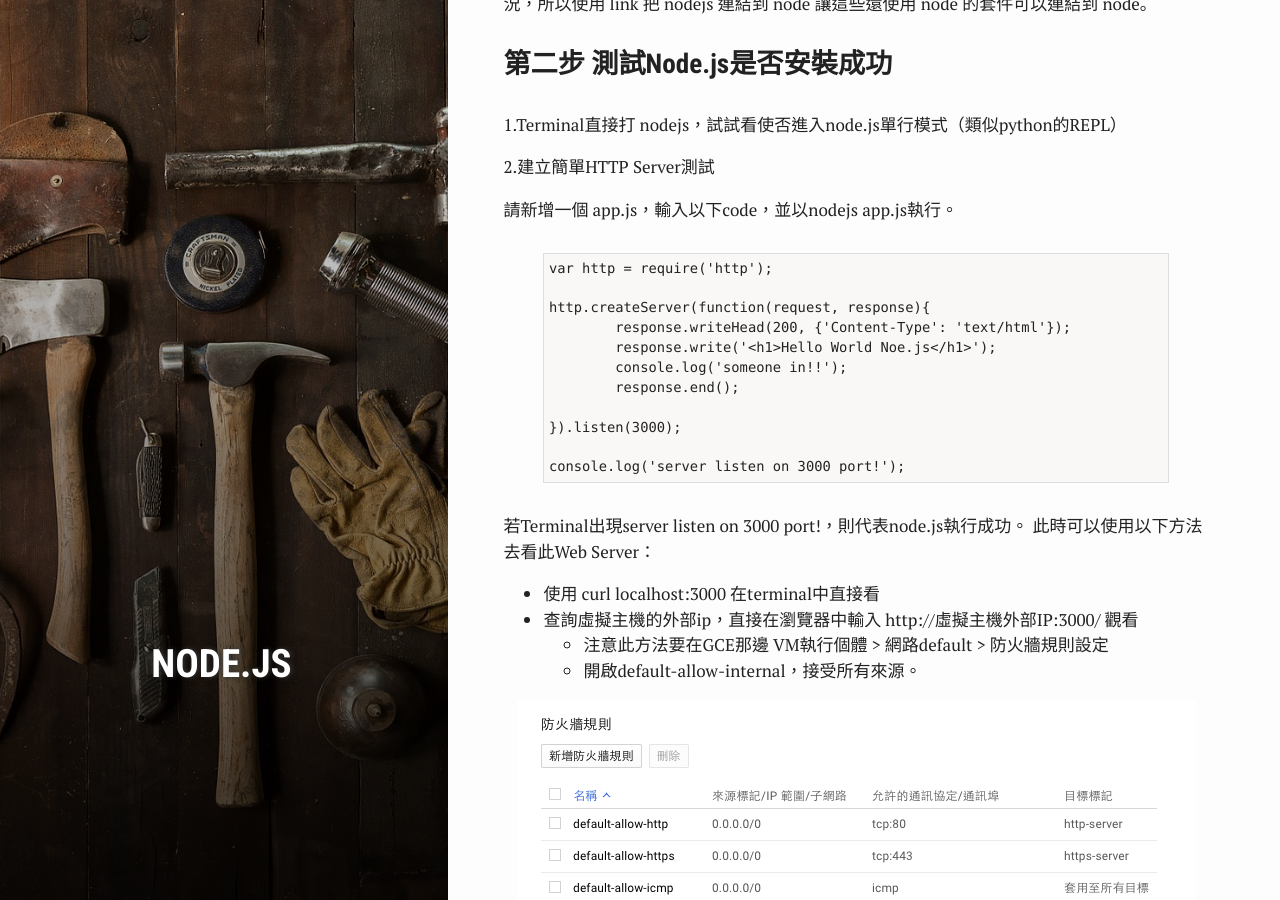
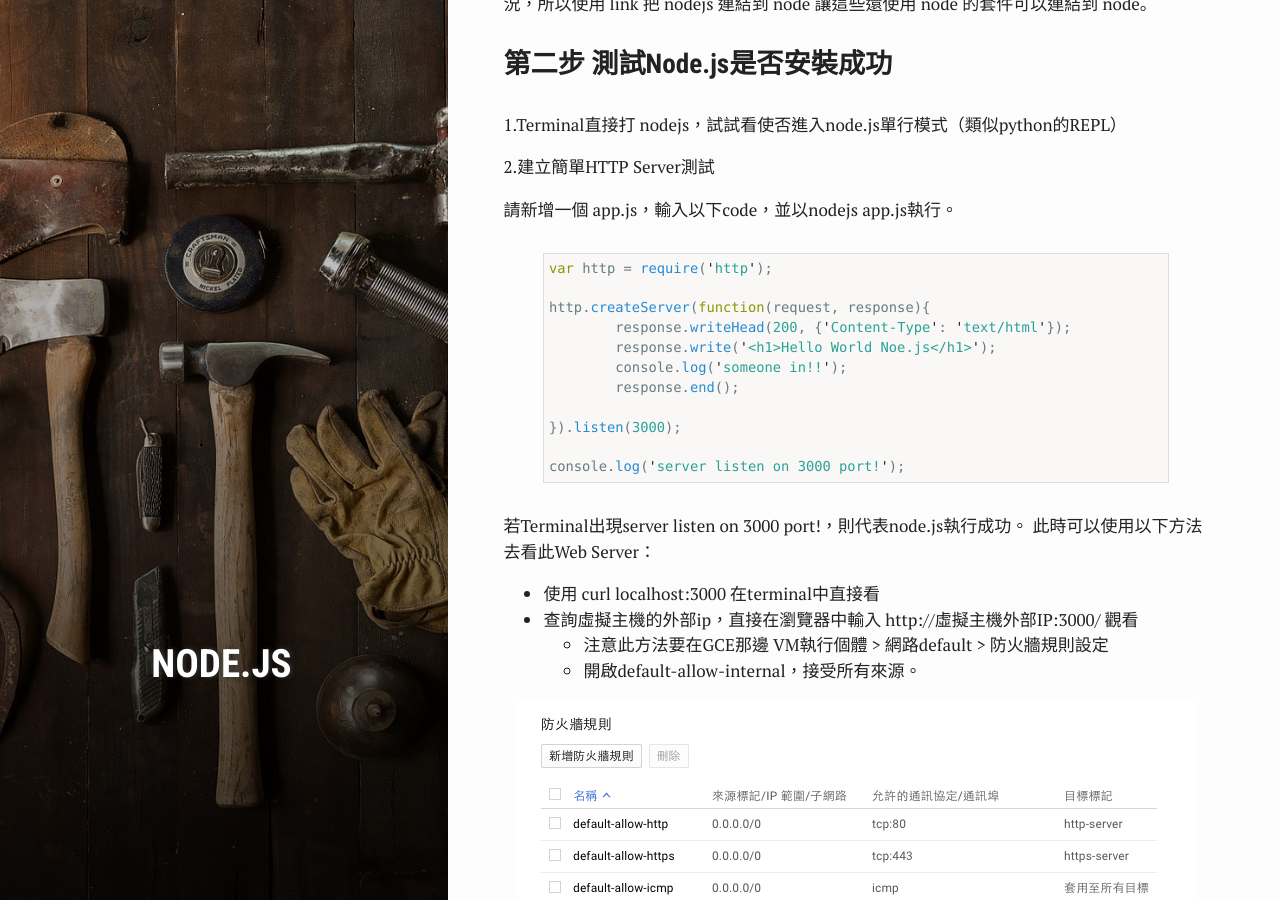
Before and after one commit to nps798/nps798.github.io, a Jekyll site: the page built from _posts/2017-01-17-Node.js、Express安裝於GCE紀錄（狀況排除的寒假）.md, in a window 1280 px wide and 900 px high, scrolled down 865 px. Built offline with Jekyll 4.4.1, drawn with Linux system fonts in a browser that asks for light colours.

Commit message:
edit posts

```diff
--- a/_posts/2017-01-17-Node.js、Express安裝於GCE紀錄（狀況排除的寒假）.md
+++ b/_posts/2017-01-17-Node.js、Express安裝於GCE紀錄（狀況排除的寒假）.md
@@ -39,7 +39,7 @@ sudo ln -s /usr/bin/nodejs /usr/bin/node
 
 請新增一個 app.js，輸入以下code，並以nodejs app.js執行。
 
-{% highlight node.js %}
+{% highlight JavaScript %}
 var http = require('http');
 
 http.createServer(function(request, response){
```
